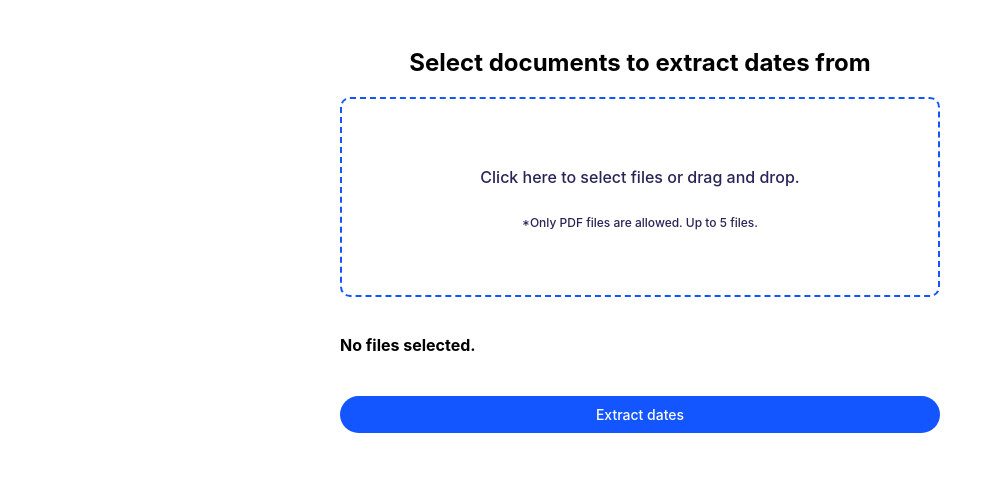
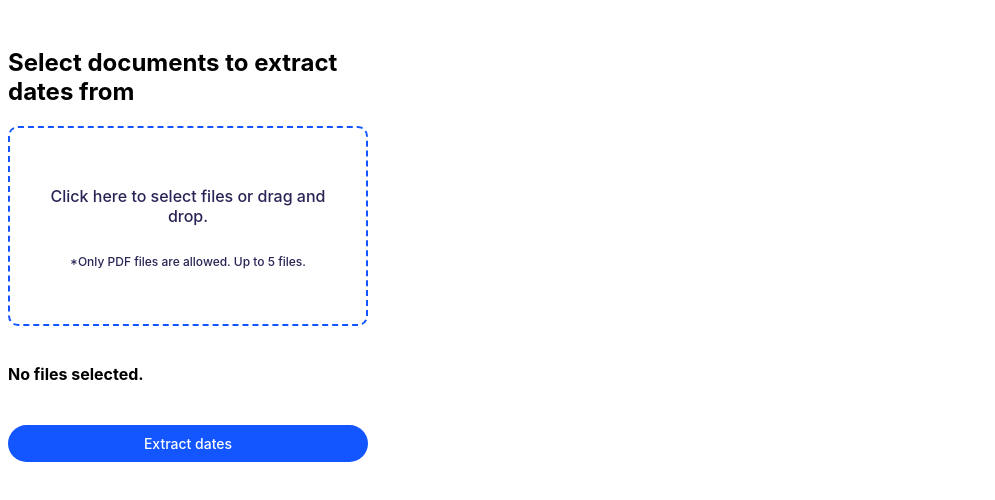
Before and after one commit to chittolina/pdf-date-extractor, a React (Vite) app in the folder client/: page / in a window 1280 px wide. Shown: the top 500 px of the page, without its empty margins (0-995 px from the left). Built offline with nearby package versions, Linux system fonts and the light colour scheme.

Commit message:
fix: max height on extracted docs

```diff
--- a/client/src/components/DocumentExtractor/DocumentExtractor.css
+++ b/client/src/components/DocumentExtractor/DocumentExtractor.css
@@ -3,6 +3,7 @@
   flex-direction: column;
   align-items: center;
   justify-content: center;
+  max-width: 360px;
 }
 
 .document-extractor-container > div {
```
